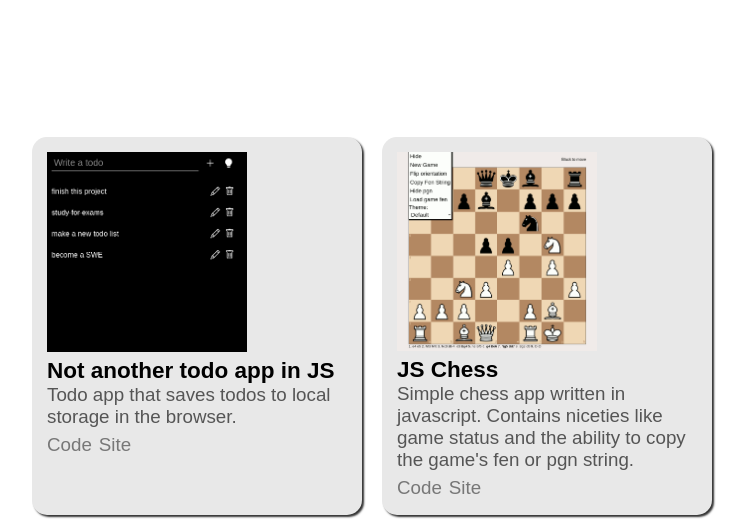
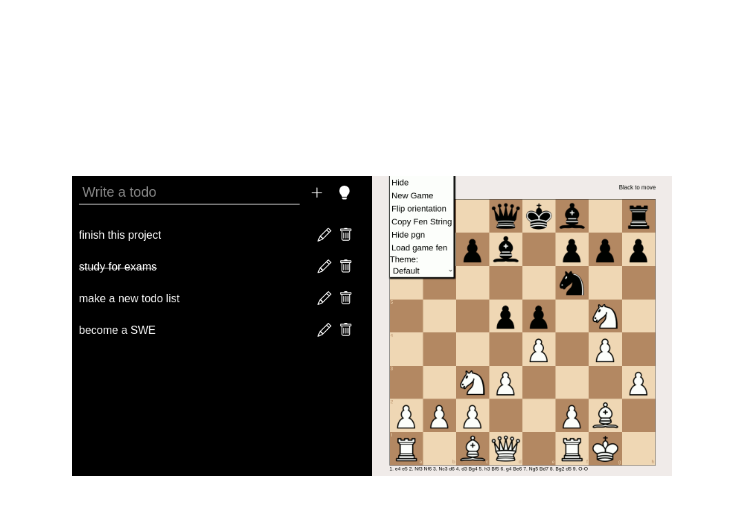
Before and after one commit to nibhscripta/portfolio, a plain HTML site: page index.html in a window 1280 px wide. Shown: the part 274-800 px from the top of the page, without its empty margins (268-1014 px from the left). Drawn offline with Linux system fonts and the light colour scheme.

Commit message:
✨ improve project cards

```diff
--- a/index.html
+++ b/index.html
@@ -29,14 +29,12 @@
     </div>
     <div class="home-section">
       <div class="project-deck">
-        <div class="project-card">
-          <img
-            src="todo_screenshot.png"
-            alt="todo screenshot"
-            class="screenshot"
-          />
+        <div class="project-card" id="todo">
+          <img src="todo_screenshot.png" alt="todo screenshot" />
+          <div class="project-card-content">
             <h2>Not another todo app in JS</h2>
             <p>Todo app that saves todos to local storage in the browser.</p>
+            <div>
               <a
                 href="https://github.com/nibhscripta/not-another-JS-todo-app"
                 target="about-blank"
@@ -44,19 +42,20 @@
               >
               <a href="" target="about-blank">Site</a>
             </div>
+          </div>
+        </div>
         <div class="project-card">
-          <img
-            src="chess_screenshot.png"
-            alt="todo screenshot"
-            class="screenshot"
-          />
+          <img src="chess_screenshot.png" alt="chess screenshot" />
+          <div class="project-card-content">
             <h2>JS Chess</h2>
             <p>
-            Simple chess app written in javascript. Contains niceties like game
-            status and the ability to copy the game's fen or pgn string.
+              Two player chess game in the browser. Has features like savable
+              game state, copyable pgn and fen strings, and loading a game from
+              a fen string.
             </p>
+            <div>
               <a
-            href="https://github.com/nibhscripta/simple-JS-chess"
+                href="https://github.com/nibhscripta/not-another-JS-todo-app"
                 target="about-blank"
                 >Code</a
               >
@@ -64,5 +63,7 @@
             </div>
           </div>
         </div>
+      </div>
+    </div>
   </body>
 </html>
--- a/styles.css
+++ b/styles.css
@@ -17,15 +17,11 @@ a {
   width: 25px;
   height: 25px;
 }
-.screenshot {
-  width: 200px;
-  height: auto;
-}
 /* home page styles */
 .home-section {
   display: grid;
   place-items: center;
-  width: 100vw;
+  max-width: 100vw;
   min-height: 50vh;
 }
 .home-section h1 {
@@ -50,30 +46,54 @@ a {
 }
 /* project cards */
 .project-deck {
-  max-width: 1000px;
+  max-width: 1200px;
   display: flex;
   flex-flow: row wrap;
-  gap: 20px;
   justify-content: center;
 }
 .project-card {
-  background-color: #e8e8e8;
-  padding: 15px;
-  border-radius: 15px;
   width: 300px;
-  box-shadow: 2px 2px 2px #333;
-  transition: transform ease-in-out 100ms;
+  height: 300px;
+  position: relative;
+  overflow: hidden;
 }
-.project-card:hover {
-  transform: translateY(-5px);
+.project-card > img {
+  display: block;
+  object-fit: cover;
+  object-position: center;
+  max-width: 300px;
+}
+.project-card-content {
+  position: absolute;
+  inset: 0;
+  background: rgba(0, 0, 0, 0.6);
+  display: grid;
+  grid-template-rows: min-content 1fr min-content;
+  padding: 20px;
+  gap: 20px;
 }
 .project-card h2 {
-  font-size: 0.9rem;
+  font-size: 1rem;
+  color: #fff;
 }
 .project-card p,
 .project-card a {
   font-size: 0.75rem;
+  color: #999;
 }
-.project-card p {
-  color: #555;
+.project-card a:hover {
+  color: #e8e8e8;
 }
+.project-card > img,
+.project-card > .project-card-content {
+  transition: 200ms ease-in-out;
+}
+.project-card > .project-card-content {
+  opacity: 0;
+}
+.project-card:hover > .project-card-content {
+  opacity: 1;
+}
+.project-card:hover > img {
+  filter: blur(5px);
+}
```
Lines whose indentation alone changed are shown as unchanged.
